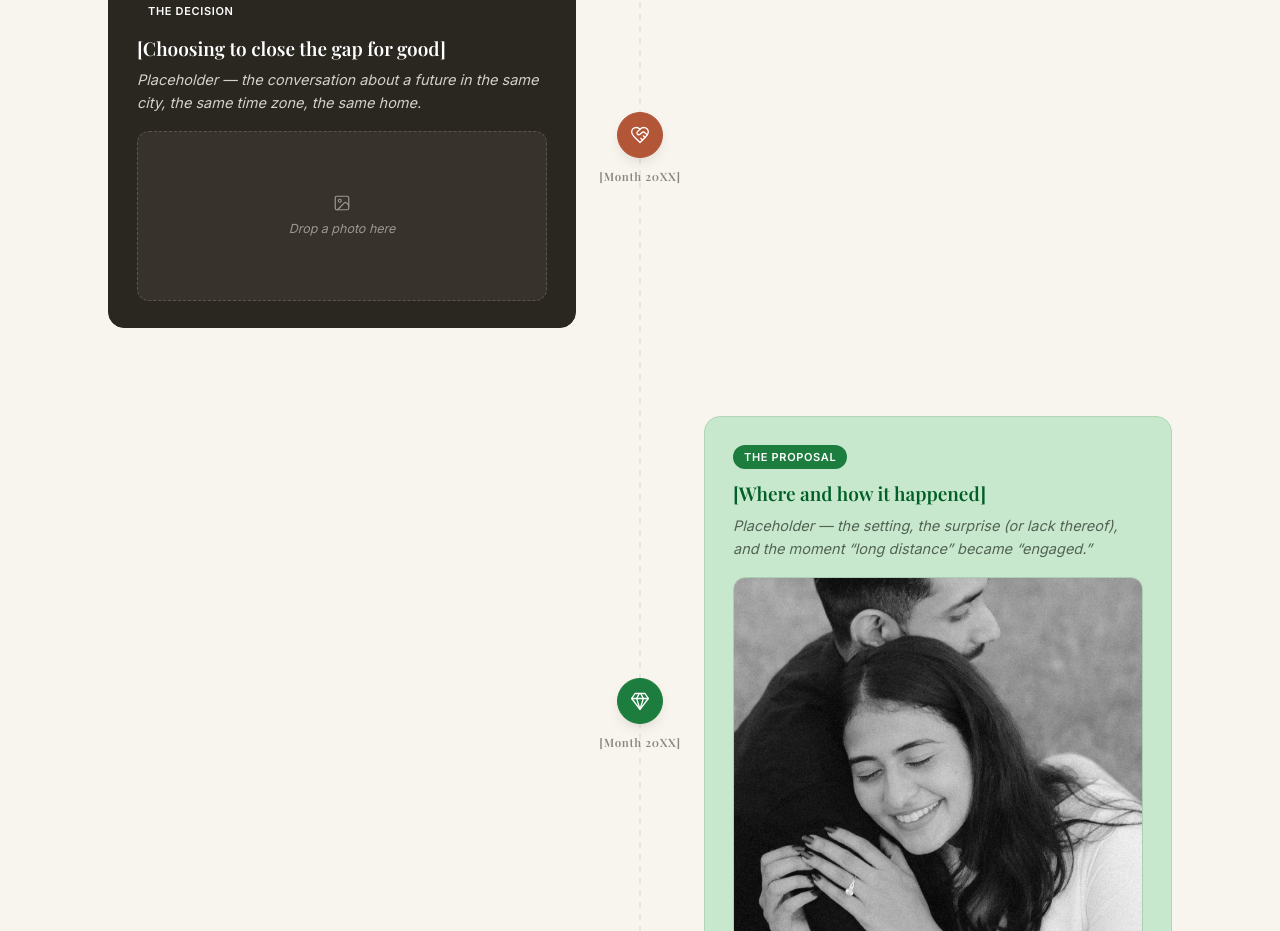
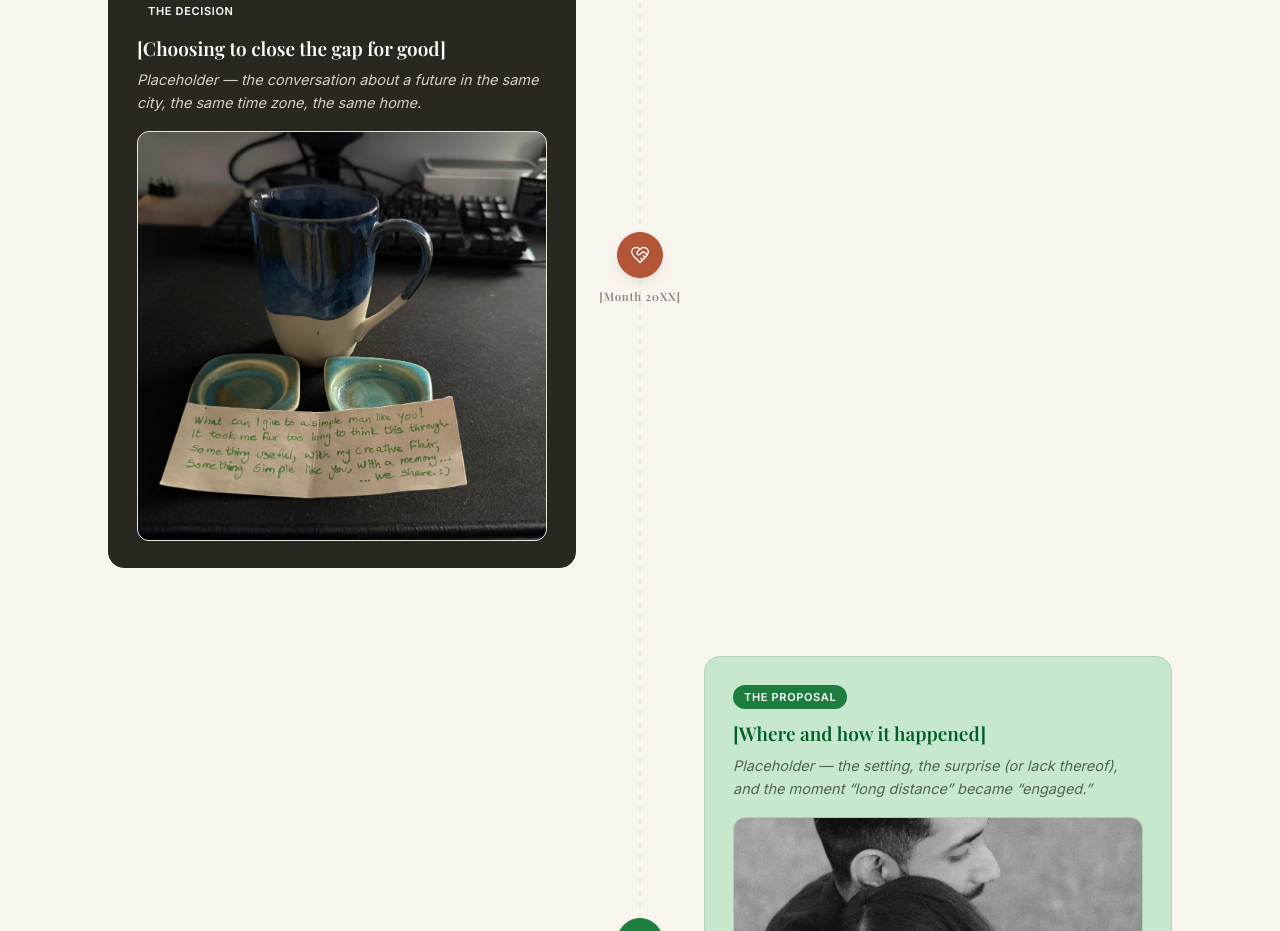
Before and after one commit to vrajmpatel/tulsivraj2027, a Next.js app: page /our-story in a window 1280 px wide. Shown: the part 2577-3508 px from the top of the page. Built offline with nearby package versions, Linux system fonts and the light colour scheme; a web font is replaced by a local one.

Commit message:
update - Added image for timeline. [VP]

```diff
--- a/components/our-story.tsx
+++ b/components/our-story.tsx
@@ -73,7 +73,7 @@ const CHAPTERS: Chapter[] = [
     title: "[Choosing to close the gap for good]",
     text: "Placeholder — the conversation about a future in the same city, the same time zone, the same home.",
     placeholder: true,
-    photo: "Drop a photo here",
+    image: { src: "/first_gift.jpg", alt: "First gift milestone photo" },
   },
   {
     badge: "The Proposal", tone: "both", icon: Gem, date: "[Month 20XX]", milestone: true,
```
Also changed, not shown: public/first_gift.jpg (added).
